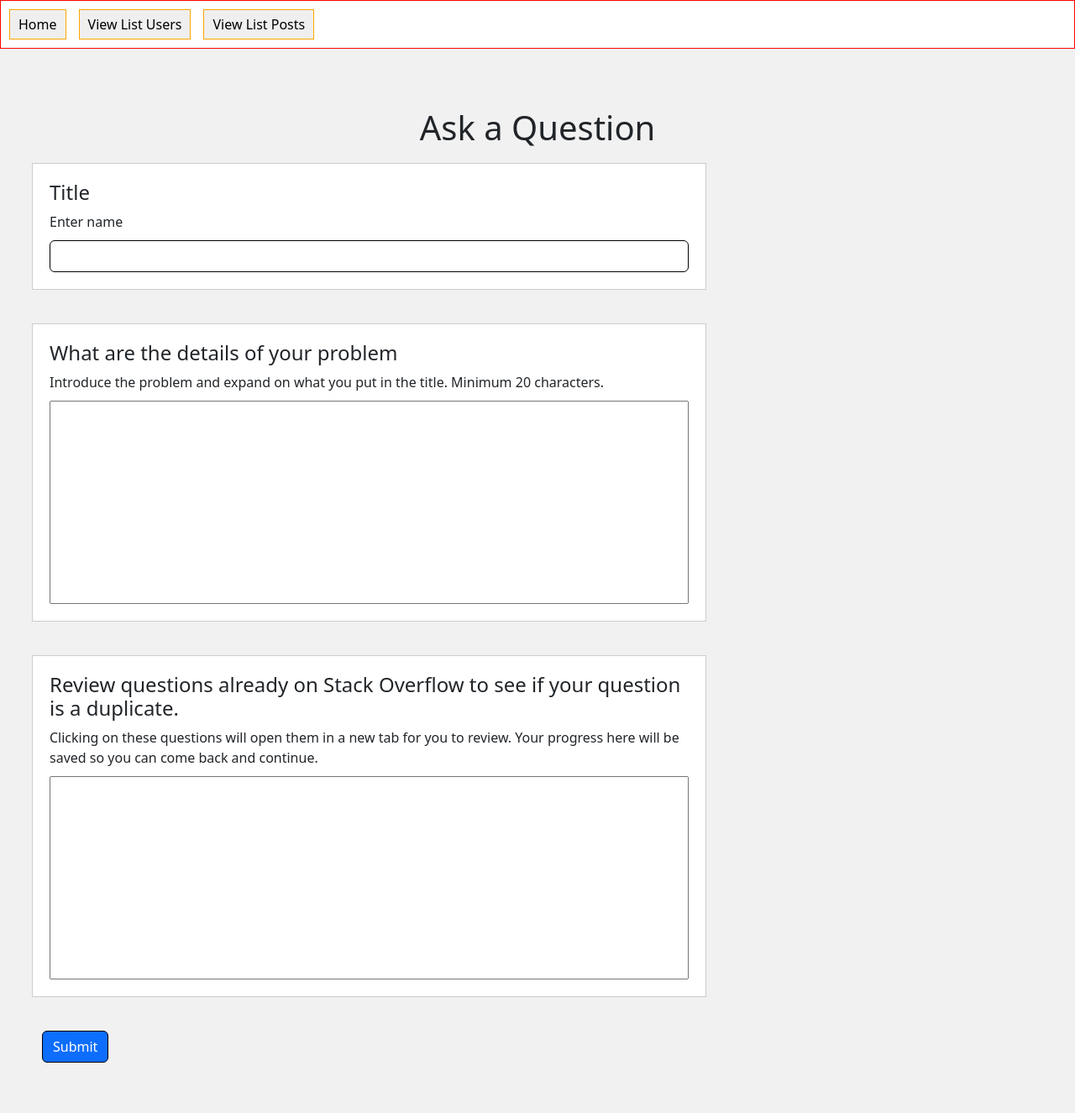
After one commit to lequangphuc-1310/comp1841, a PHP site: page /askPage.php in a window 1280 px wide. The commit adds this page. Shown: the whole page at 84% size. Run offline with PHP 8.4, Linux system fonts and the light colour scheme.

Commit message:
next implementation

```diff
--- /dev/null
+++ b/askPage.css
@@ -0,0 +1,31 @@
+* {
+    margin : 0;
+    padding: 0;
+}
+
+.row {
+    gap: 20px !important;
+}
+
+.ask-page-container {
+    /* width              : 100%; */
+    left            : 0;
+    display         : flex;
+    flex-direction  : column;
+    padding         : 50px;
+    background-color: #f1f1f1;
+}
+
+.row .content {
+    background-color: #fff;
+    display         : flex;
+    flex-direction  : column;
+    justify-content : flex-start;
+    background-color: #fff;
+    border          : 1px solid #ccc;
+    padding         : 20px 20px;
+}
+
+.content label {
+    margin-bottom: 10px;
+}
--- /dev/null
+++ b/askPage.php
@@ -0,0 +1,86 @@
+<?php
+include 'connect.php';
+// $submit = $_POST["submit"];
+if (isset($_POST["submit"])) {
+    $name = $_POST["name"];
+    $password = $_POST["password"];
+    $email = $_POST["email"];
+    // $mobile = $_POST["mobile"];
+
+    $sql = "INSERT INTO `crud` (`name`, `password`, `email`)
+    values ('$name', '$password', '$email')";
+    $result = $conn->query($sql);
+    if ($result) {
+        header('location: display.php');
+    } else {
+        die(mysqli_error($con));
+    }
+}
+?>
+
+
+<!DOCTYPE html>
+<html lang="en">
+
+<head>
+    <meta charset="UTF-8">
+    <meta name="viewport" content="width=device-width, initial-scale=1.0">
+    <link href="https://cdn.jsdelivr.net/npm/bootstrap@5.3.1/dist/css/bootstrap.min.css" rel="stylesheet">
+    <link rel="stylesheet" type="text/css" href="./askPage.css" />
+    <title>Add New User</title>
+</head>
+
+<body>
+    <style type="text/css">
+    /* .container {
+            margin: 20px auto;
+        } */
+
+    input {
+        border: 1px solid black !important;
+    }
+
+    .label {
+        margin: 10px 0 10px 0;
+    }
+
+    .title {
+        text-align: center;
+        margin-top: 20px;
+    }
+    </style>
+    <?php
+    include "nav.php"
+    ?>
+    <div class="ask-page-container ">
+
+        <h1 class='title'>Ask a Question</h1>
+        <form action="user.php" method='POST'>
+            <div class='row'>
+                <div class='form-group col-8 label content'>
+                    <h4>Title</h4>
+                    <label for="">Enter name</label>
+                    <input class="form-control" name='name' />
+                </div>
+                <div class='form-group col-8 label content'>
+                    <h4>What are the details of your problem</h4>
+                    <label for="">Introduce the problem and expand on what you put in the title. Minimum 20
+                        characters.</label>
+                    <textarea rows="10" cols="50" style="resize: none;"></textarea>
+                </div>
+                <div class='form-group col-8 label content'>
+                    <h4>Review questions already on Stack Overflow to see if your question is a duplicate.</h4>
+                    <label for="">Clicking on these questions will open them in a new tab for you to review. Your
+                        progress here will be saved so you can come back and continue.</label>
+                    <textarea rows="10" cols="50" style="resize: none;"></textarea>
+                </div>
+                <div class='form-group col-12 label'>
+                    <input type='submit' name='submit' class="btn btn-primary" />
+                </div>
+            </div>
+        </form>
+    </div>
+
+</body>
+
+</html>
--- /dev/null
+++ b/nav.css
@@ -0,0 +1,18 @@
+.nav {
+    display: flex;
+    border : 1px solid red;
+    width  : 100%;
+    padding: 10px;
+    gap    : 15px;
+}
+
+.text-decoration-none {
+    text-decoration: none;
+    color          : #000;
+}
+
+.btn-nav {
+    padding: 5px 10px;
+    border : 1px solid orange;
+    outline: none;
+}
--- /dev/null
+++ b/nav.php
@@ -0,0 +1,27 @@
+<html lang="en">
+
+<head>
+    <meta charset="UTF-8">
+    <meta name="viewport" content="width=device-width, initial-scale=1.0">
+    <title>Document</title>
+    <link rel="stylesheet" type="text/css" href="./nav.css" />
+
+</head>
+
+<body>
+    <div class="nav">
+        <div class="nav-child">
+            <button class="btn-nav"><a class='text-decoration-none' href='home.php'>Home</a></button>
+        </div>
+        <div class="nav-child">
+            <button class="btn-nav"><a class='text-decoration-none' href='display.php'>View List
+                    Users</a></button>
+        </div>
+        <div class="nav-child">
+            <button class="btn-nav"><a class='text-decoration-none' href='display.php'>View List
+                    Posts</a></button>
+        </div>
+    </div>
+</body>
+
+</html>
```
Also changed, not shown: display.php (+28 -27 lines), greenwichphp/askPage.css (deleted, +0 -40 lines), greenwichphp/askPage.html (deleted, +0 -25 lines), home.css (renamed from greenwichphp/home.css, +1 -6 lines), home.php (renamed from greenwichphp/home.html, +8 -6 lines), home.js (renamed from greenwichphp/home.js), posts.php (added).
